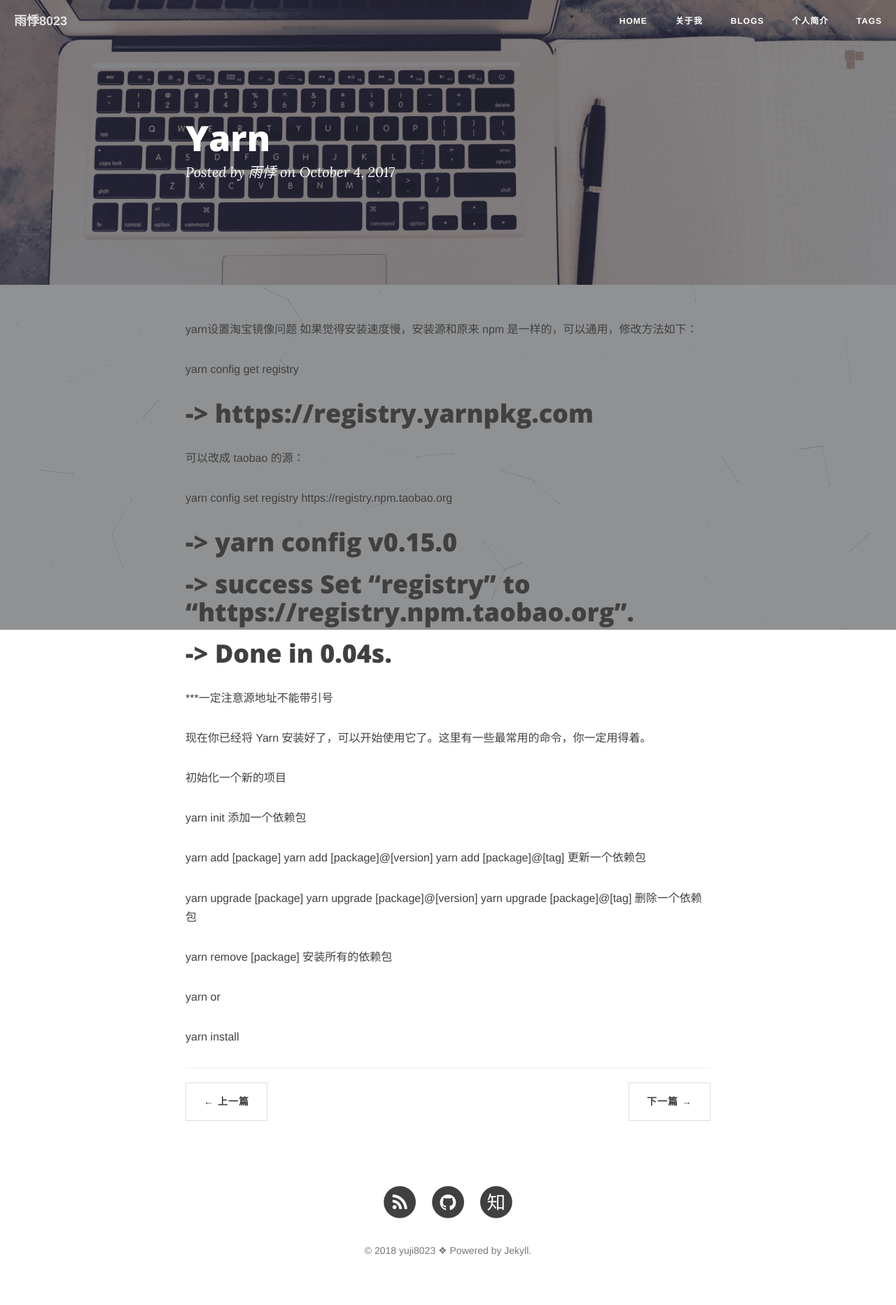
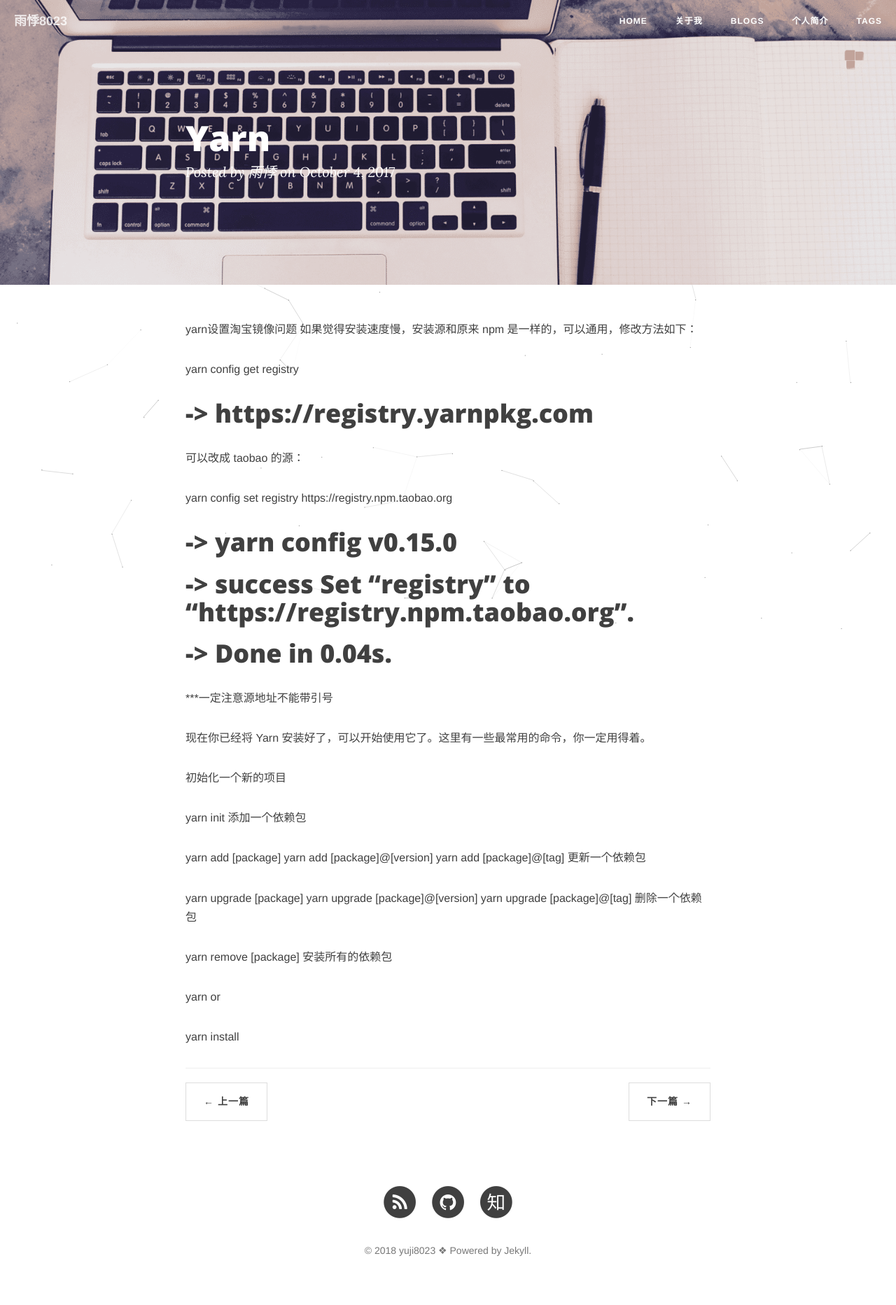
Before and after one commit to yuji8023/yuji8023.github.io, a Jekyll site: the page built from _posts/2017-10-04-yarn.md, in a window 1280 px wide. Shown: the whole page at 70% size. Built offline with Jekyll 4.4.1, drawn with Linux system fonts in a browser that asks for light colours; nearby versions of some CDN libraries; comment, search, counter and statistics services are not loaded.

Commit message:
遮罩style

```diff
--- a/_layouts/page.html
+++ b/_layouts/page.html
@@ -4,6 +4,7 @@
 
 <!-- Page Header -->
 <header class="intro-header" style="background-image: url('{{ site.baseurl }}/{% if page.header-img %}{{ page.header-img }}{% else %}{{ site.header-img }}{% endif %}')">
+    <div class="overlay"></div>
     <div class="container">
         <div class="row">
             <div class="col-lg-8 col-lg-offset-2 col-md-10 col-md-offset-1">
--- a/_layouts/post.html
+++ b/_layouts/post.html
@@ -7,18 +7,8 @@
     header.intro-header{
         background-image: url('{{ site.baseurl }}/{% if page.header-img %}{{ page.header-img }}{% else %}{{ site.header-img }}{% endif %}')
     }
-    .overlay {
-        position: absolute;
-        top: 0;
-        left: 0;
-        height: 100%;
-        width: 100%;
-        background-color: #212529;
-        opacity: 0.5;
-    }
 </style>
 <header class="intro-header" >
-    <div class="overlay"></div>
     <div class="container">
         <div class="row">
             <div class="col-lg-8 col-lg-offset-2 col-md-10 col-md-offset-1">
--- a/css/clean-blog.css
+++ b/css/clean-blog.css
@@ -205,6 +205,15 @@
   -o-background-size: cover;
   margin-bottom: 0px;
   /* 0 on mobile, changed the setting*/
+}
+.intro-header .overlay {
+    position: absolute;
+    top: 0;
+    left: 0;
+    height: 100%;
+    width: 100%;
+    background-color: #212529;
+    opacity: 0.5;
 }
 @media only screen and (min-width: 768px) {
   .intro-header {
```
